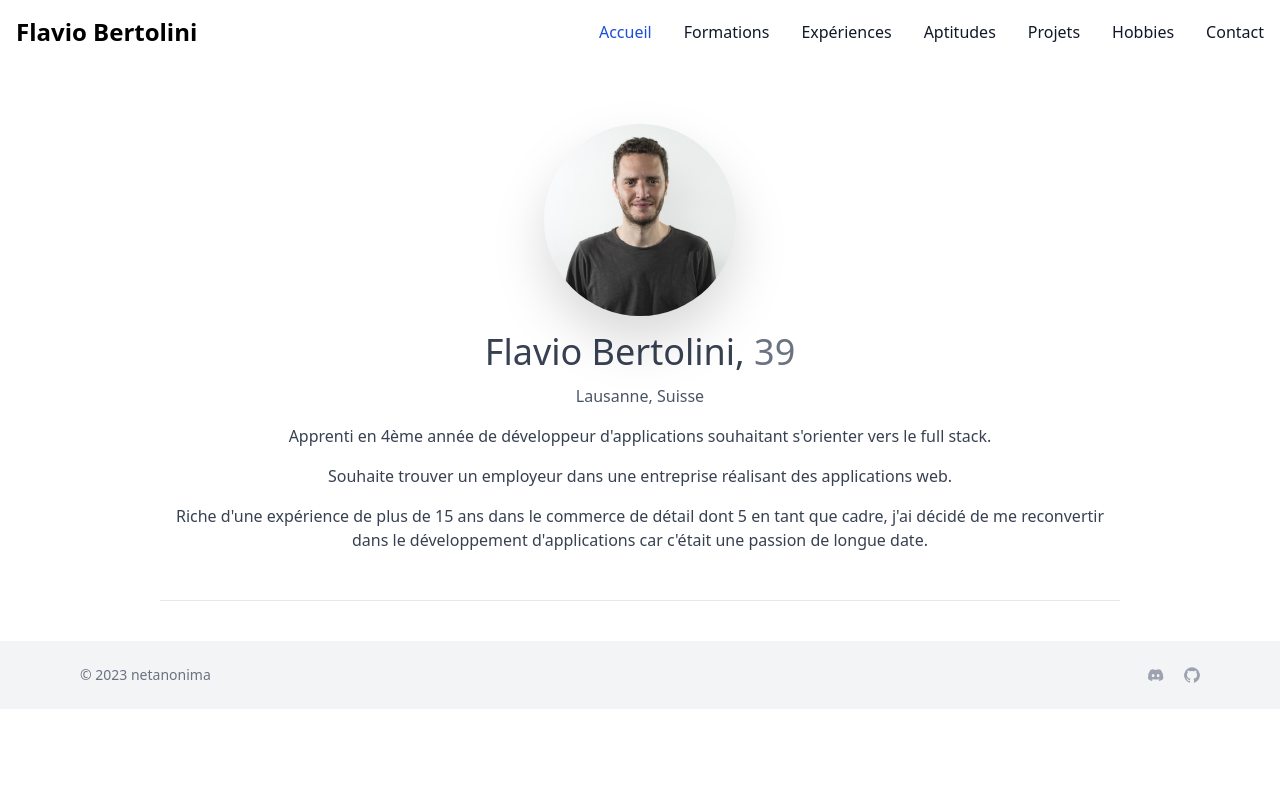
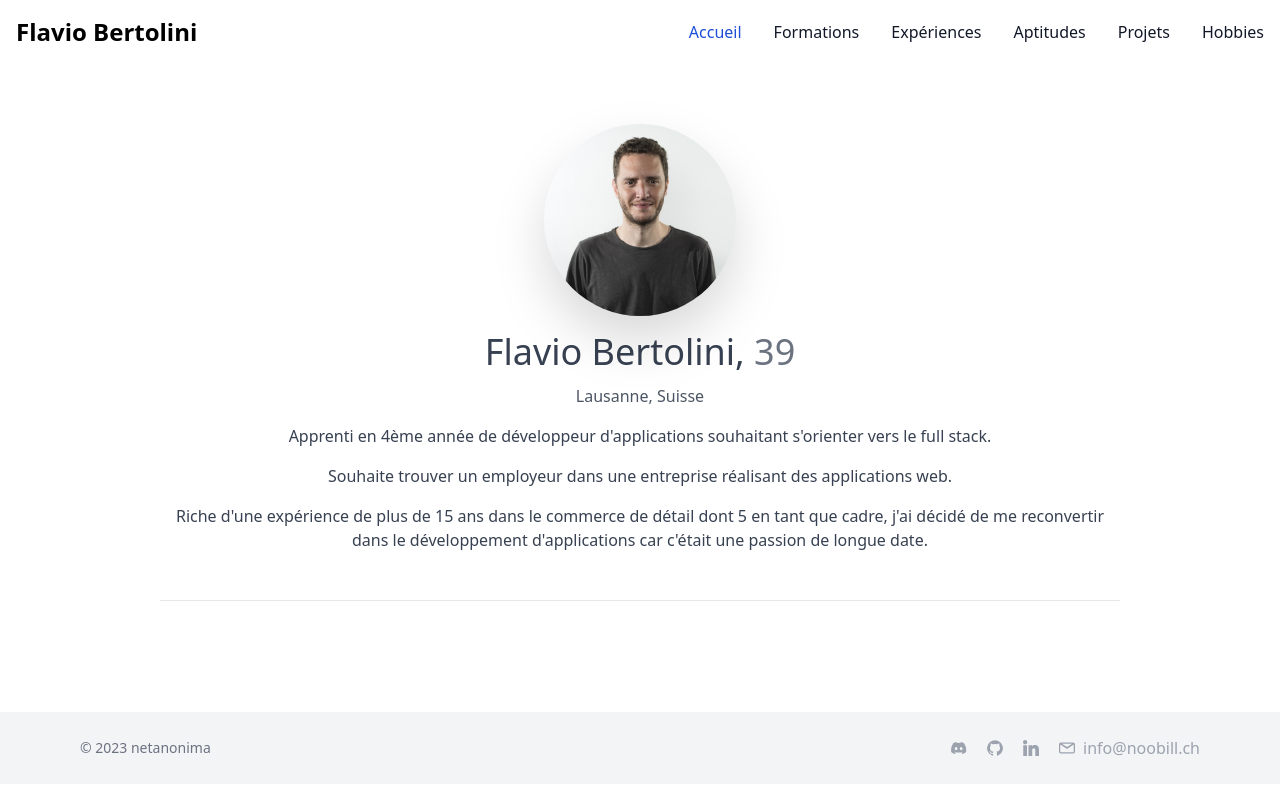
Before and after one commit to netanonima/netanonima.github.io, a Vue app: page / in a window 1280 px wide. Shown: the top 794 px of the page. Built offline with nearby package versions, Linux system fonts and the light colour scheme.

Commit message:
suppression rubrique contact et ajout icones et fonctionnement footer

```diff
--- a/src/App.vue
+++ b/src/App.vue
@@ -45,6 +45,8 @@ document.addEventListener('keydown', function(e) {
 </script>
 
 <template>
+  <div id="app" class="flex flex-col min-h-screen">
+    <div class="flex-1">
       <div class="navbar">
         <nav class="bg-white border-gray-200 dark:bg-gray-900">
           <div class="max-w-screen-xl flex flex-wrap items-center justify-between mx-auto p-4">
@@ -75,9 +77,6 @@ document.addEventListener('keydown', function(e) {
                 <li>
                   <router-link @click="closeMenu()" to="/hobbies" :class="route.path=='/hobbies'?'navbar-selected-link': 'navbar-link'">Hobbies</router-link>
                 </li>
-            <li>
-              <router-link @click="closeMenu()" to="/contact" :class="route.path=='/contact'?'navbar-selected-link': 'navbar-link'">Contact</router-link>
-            </li>
               </ul>
             </div>
           </div>
@@ -86,26 +85,44 @@ document.addEventListener('keydown', function(e) {
       <div class="view">
         <router-view />
       </div>
-  <footer>
+    </div>
+    <footer class="text-white py-4">
       <div class="px-20 py-6 bg-gray-100 dark:bg-gray-700 md:flex md:items-center md:justify-between">
         <span class="text-sm text-gray-500 dark:text-gray-300 sm:text-center">© {{ moment().format('YYYY') }} netanonima
         </span>
         <div class="flex mt-4 space-x-5 sm:justify-center md:mt-0">
-              <a href="https://discord.com/users/180023943258701824" class="text-gray-400 hover:text-gray-900 dark:hover:text-white" target="_blank">
+          <a href="https://discord.com/users/180023943258701824" class="flex items-center text-gray-400 hover:text-gray-900 dark:hover:text-white" target="_blank">
             <svg class="w-4 h-4" aria-hidden="true" xmlns="http://www.w3.org/2000/svg" fill="currentColor" viewBox="0 0 21 16">
               <path d="M16.942 1.556a16.3 16.3 0 0 0-4.126-1.3 12.04 12.04 0 0 0-.529 1.1 15.175 15.175 0 0 0-4.573 0 11.585 11.585 0 0 0-.535-1.1 16.274 16.274 0 0 0-4.129 1.3A17.392 17.392 0 0 0 .182 13.218a15.785 15.785 0 0 0 4.963 2.521c.41-.564.773-1.16 1.084-1.785a10.63 10.63 0 0 1-1.706-.83c.143-.106.283-.217.418-.33a11.664 11.664 0 0 0 10.118 0c.137.113.277.224.418.33-.544.328-1.116.606-1.71.832a12.52 12.52 0 0 0 1.084 1.785 16.46 16.46 0 0 0 5.064-2.595 17.286 17.286 0 0 0-2.973-11.59ZM6.678 10.813a1.941 1.941 0 0 1-1.8-2.045 1.93 1.93 0 0 1 1.8-2.047 1.919 1.919 0 0 1 1.8 2.047 1.93 1.93 0 0 1-1.8 2.045Zm6.644 0a1.94 1.94 0 0 1-1.8-2.045 1.93 1.93 0 0 1 1.8-2.047 1.918 1.918 0 0 1 1.8 2.047 1.93 1.93 0 0 1-1.8 2.045Z"/>
             </svg>
             <span class="sr-only">Discord community</span>
           </a>
-              <a href="https://github.com/netanonima" class="text-gray-400 hover:text-gray-900 dark:hover:text-white" target="_blank">
+          <a href="https://github.com/netanonima" class="flex items-center text-gray-400 hover:text-gray-900 dark:hover:text-white" target="_blank">
             <svg class="w-4 h-4" aria-hidden="true" xmlns="http://www.w3.org/2000/svg" fill="currentColor" viewBox="0 0 20 20">
               <path fill-rule="evenodd" d="M10 .333A9.911 9.911 0 0 0 6.866 19.65c.5.092.678-.215.678-.477 0-.237-.01-1.017-.014-1.845-2.757.6-3.338-1.169-3.338-1.169a2.627 2.627 0 0 0-1.1-1.451c-.9-.615.07-.6.07-.6a2.084 2.084 0 0 1 1.518 1.021 2.11 2.11 0 0 0 2.884.823c.044-.503.268-.973.63-1.325-2.2-.25-4.516-1.1-4.516-4.9A3.832 3.832 0 0 1 4.7 7.068a3.56 3.56 0 0 1 .095-2.623s.832-.266 2.726 1.016a9.409 9.409 0 0 1 4.962 0c1.89-1.282 2.717-1.016 2.717-1.016.366.83.402 1.768.1 2.623a3.827 3.827 0 0 1 1.02 2.659c0 3.807-2.319 4.644-4.525 4.889a2.366 2.366 0 0 1 .673 1.834c0 1.326-.012 2.394-.012 2.72 0 .263.18.572.681.475A9.911 9.911 0 0 0 10 .333Z" clip-rule="evenodd"/>
             </svg>
             <span class="sr-only">GitHub account</span>
           </a>
+          <a href="https://www.linkedin.com/in/flavio-bertolini/" class="flex items-center text-gray-400 hover:text-gray-900 dark:hover:text-white" target="_blank">
+            <svg class="w-4 h-4" aria-hidden="true" xmlns="http://www.w3.org/2000/svg" fill="currentColor" viewBox="0 0 310 310">
+              <path id="XMLID_802_" d="M72.16,99.73H9.927c-2.762,0-5,2.239-5,5v199.928c0,2.762,2.238,5,5,5H72.16c2.762,0,5-2.238,5-5V104.73C77.16,101.969,74.922,99.73,72.16,99.73z"/>
+              <path id="XMLID_803_" d="M41.066,0.341C18.422,0.341,0,18.743,0,41.362C0,63.991,18.422,82.4,41.066,82.4c22.626,0,41.033-18.41,41.033-41.038C82.1,18.743,63.692,0.341,41.066,0.341z"/>
+              <path id="XMLID_804_" d="M230.454,94.761c-24.995,0-43.472,10.745-54.679,22.954V104.73c0-2.761-2.238-5-5-5h-59.599c-2.762,0-5,2.239-5,5v199.928c0,2.762,2.238,5,5,5h62.097c2.762,0,5-2.238,5-5v-98.918c0-33.333,9.054-46.319,32.29-46.319c25.306,0,27.317,20.818,27.317,48.034v97.204c0,2.762,2.238,5,5,5H305c2.762,0,5-2.238,5-5V194.995C310,145.43,300.549,94.761,230.454,94.761z"/>
+            </svg>
+            <span class="sr-only">LinkedIn account</span>
+          </a>
+          <span class="flex items-center text-gray-400 hover:text-gray-900 dark:hover:text-white">
+                  <svg class="w-4 h-4 mr-2 inline-block align-middle" aria-hidden="true" xmlns="http://www.w3.org/2000/svg" fill="currentColor" viewBox="0 0 75.294 75.294">
+                      <path fill-rule="evenodd" d="M66.097,12.089h-56.9C4.126,12.089,0,16.215,0,21.286v32.722c0,5.071,4.126,9.197,9.197,9.197h56.9c5.071,0,9.197-4.126,9.197-9.197V21.287C75.295,16.215,71.169,12.089,66.097,12.089z M61.603,18.089L37.647,33.523L13.691,18.089H61.603z M66.097,57.206h-56.9C7.434,57.206,6,55.771,6,54.009V21.457l29.796,19.16c0.04,0.025,0.083,0.042,0.124,0.065c0.043,0.024,0.087,0.047,0.131,0.069c0.231,0.119,0.469,0.215,0.712,0.278c0.025,0.007,0.05,0.01,0.075,0.016c0.267,0.063,0.537,0.102,0.807,0.102c0.001,0,0.002,0,0.002,0c0.002,0,0.003,0,0.004,0c0.27,0,0.54-0.038,0.807-0.102c0.025-0.006,0.05-0.009,0.075-0.016c0.243-0.063,0.48-0.159,0.712-0.278c0.044-0.022,0.088-0.045,0.131-0.069c0.041-0.023,0.084-0.04,0.124-0.065l29.796-19.16v32.551C69.295,55.771,67.86,57.206,66.097,57.206z" clip-rule="evenodd"/>
+                  </svg>
+                  <span class="sr-only">Email account</span>
+                  <span class="align-middle">info@noobill.ch</span>
+              </span>
+
         </div>
       </div>
     </footer>
+  </div>
 </template>
 
 <style scoped>
--- a/src/components/Contact.vue
+++ /dev/null
@@ -1,11 +0,0 @@
-<script setup>
-
-</script>
-
-<template>
-  <div>Contact</div>
-</template>
-
-<style scoped>
-
-</style>
--- a/src/main.js
+++ b/src/main.js
@@ -8,7 +8,6 @@ import Experiences from './components/Experiences.vue'
 import Skills from './components/Skills.vue'
 import Projects from './components/Projects.vue'
 import Hobbies from './components/Hobbies.vue'
-import Contact from './components/Contact.vue'
 import NotFound from './components/NotFound.vue'
 
 const routes = [
@@ -18,7 +17,6 @@ const routes = [
     { path: '/skills', component: Skills},
     { path: '/projects', component: Projects},
     { path: '/hobbies', component: Hobbies},
-    { path: '/contact', component: Contact},
     { path: '/:pathMatch(.*)*', component: NotFound}
 ]
 
```
Lines whose indentation alone changed are shown as unchanged.
